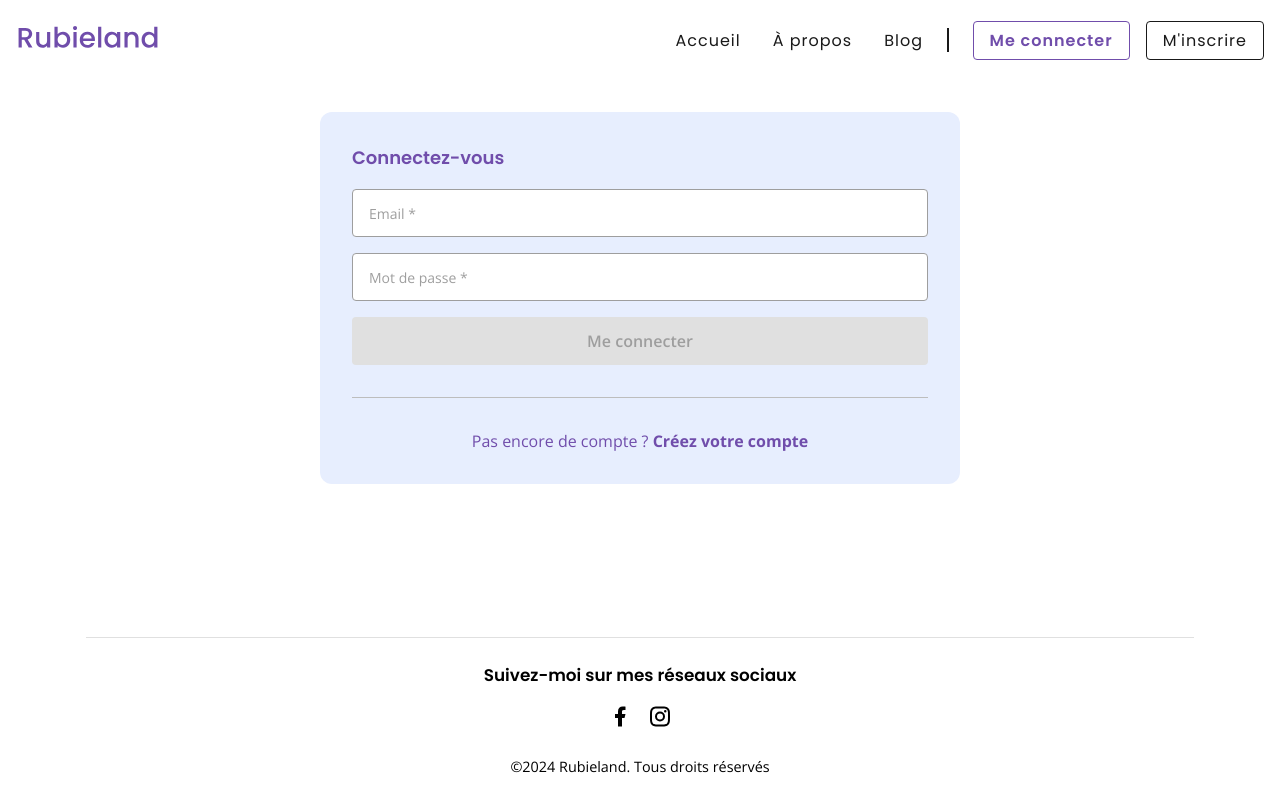
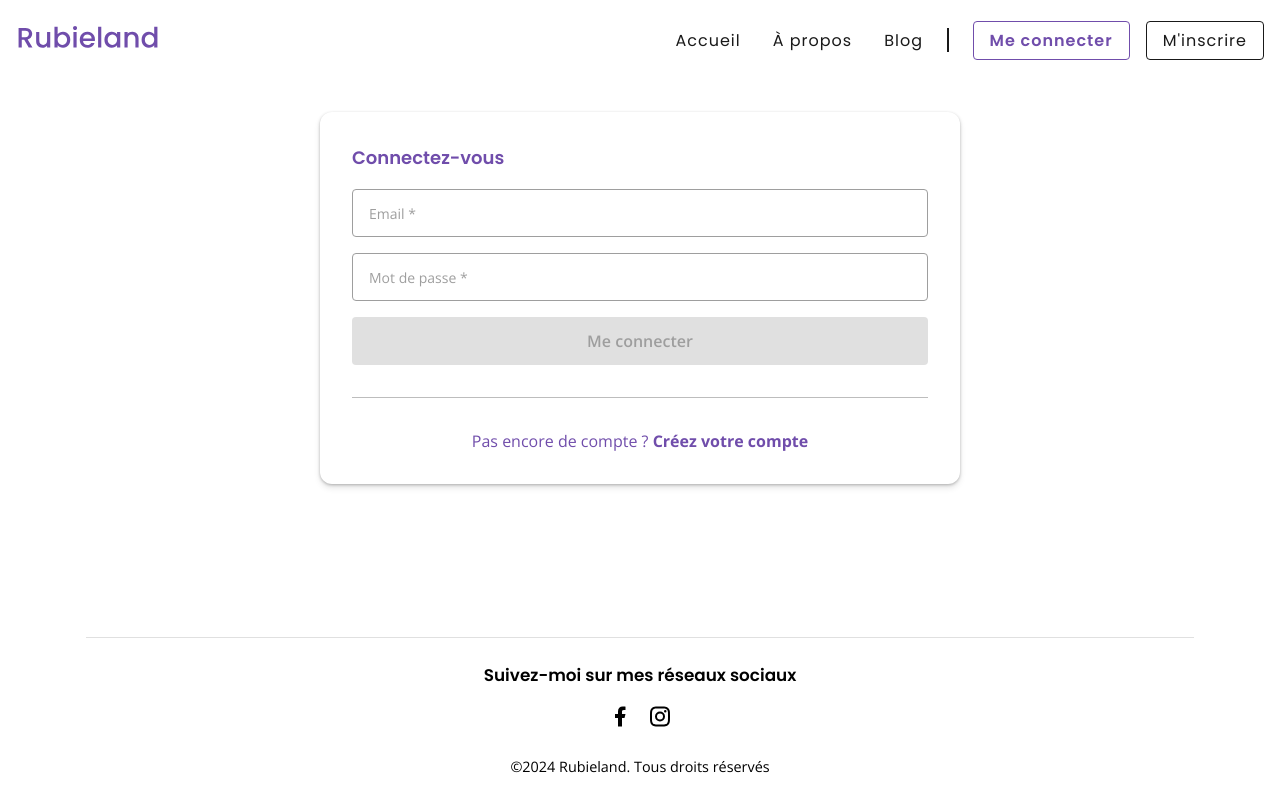
Before and after one commit to rubieland/rubieland, a React (Vite) app in the folder frontend/: page /login in a window 1280 px wide. Built offline with nearby package versions, Linux system fonts and the light colour scheme; no server answers.

Commit message:
style(auth forms): remove blue background and add box shadow mixins and add shadow around forms

```diff
--- a/frontend/src/assets/styles/_mixins.scss
+++ b/frontend/src/assets/styles/_mixins.scss
@@ -31,6 +31,14 @@
 @mixin flex-center-x {
   justify-content: center;
   display: flex;
+}
+
+// ----- shadows ----- \\
+
+@mixin box-shadow {
+  box-shadow:
+    0 4px 6px rgba(0, 0, 0, 0.1),
+    0 1px 3px rgba(0, 0, 0, 0.25);
 }
 
 // ----- button ----- \\
--- a/frontend/src/ui/pages/AuthPages/styles/AuthPages.scss
+++ b/frontend/src/ui/pages/AuthPages/styles/AuthPages.scss
@@ -2,9 +2,11 @@
 @import '../../../../assets//styles/mixins';
 
 .auth-page-main-container {
-  background-color: $lightBlue;
   @include flex-center-column;
+  background-color: $white;
+  @include box-shadow;
   margin: 2rem auto;
+  width: 100%;
 
   .separator-container {
     width: 100%;
@@ -15,6 +17,8 @@
 
 @include respond-to('medium') {
   .auth-page-main-container {
+    display: flex;
+    align-self: center;
     border-radius: 0.75rem;
     max-width: 40rem;
   }
```
